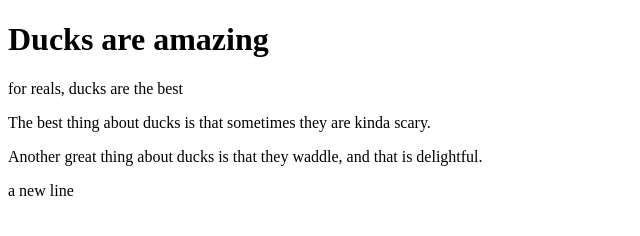
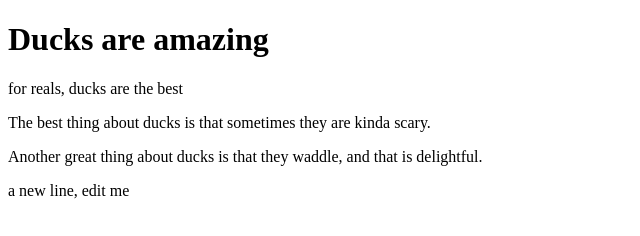
Before and after one commit to millardseto/duck_example, a plain HTML site: page index.html in a window 1280 px wide. Shown: the full height of the page, 0-640 px from the left. Drawn offline with Linux system fonts and the light colour scheme.

Commit message:
edit test

```diff
--- a/index.html
+++ b/index.html
@@ -11,6 +11,6 @@
     are kinda scary.
     <p>Another great thing about ducks is that they
     waddle, and that is delightful.</p>
-    <p>a new line</p>
+    <p>a new line, edit me</p>
   </body>
 </html>
```
